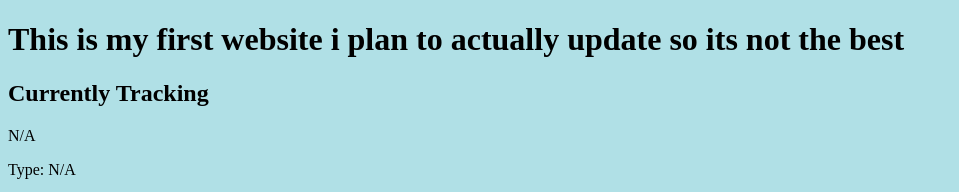
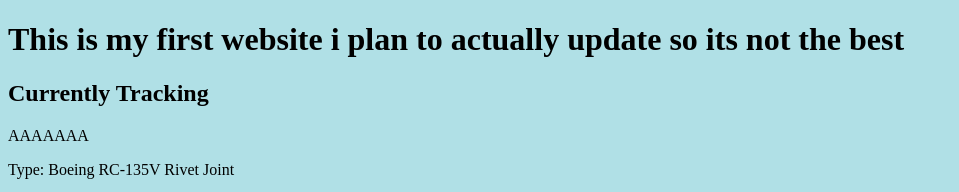
Before and after one commit to debugger-com/TrackingV2, a plain HTML site: page index.html in a window 1280 px wide. Shown: the top 192 px of the page, without its empty margins (0-959 px from the left). Drawn offline with Linux system fonts and the light colour scheme; grey boxes are pictures that could not be loaded.

Commit message:
Update index.html

```diff
--- a/index.html
+++ b/index.html
@@ -8,8 +8,8 @@
    <h1> This is my first website i plan to actually update so its not the best </h1>
 
 <h2>Currently Tracking</h2>
-<p> N/A </p>
-<p>Type: N/A </p>
+<p> AAAAAAA </p>
+<p>Type: Boeing RC-135V Rivet Joint </p>
 
 <style>
   .iframe-container {
@@ -25,7 +25,7 @@
 </style>
 
 <div class="iframe-container">
-  <iframe title="FlightRadar24" class="website" type="text/html" src="https://www.flightradar24.com/simple_index.php?lat=49.9&lon=12.3&z=8&reg=" allowfullscreen></iframe>
+  <iframe title="FlightRadar24" class="website" type="text/html" src="https://www.flightradar24.com/simple_index.php?lat=49.9&lon=12.3&z=8&reg=64-14842" allowfullscreen></iframe>
 </div>
  </body>
  </html>
```
